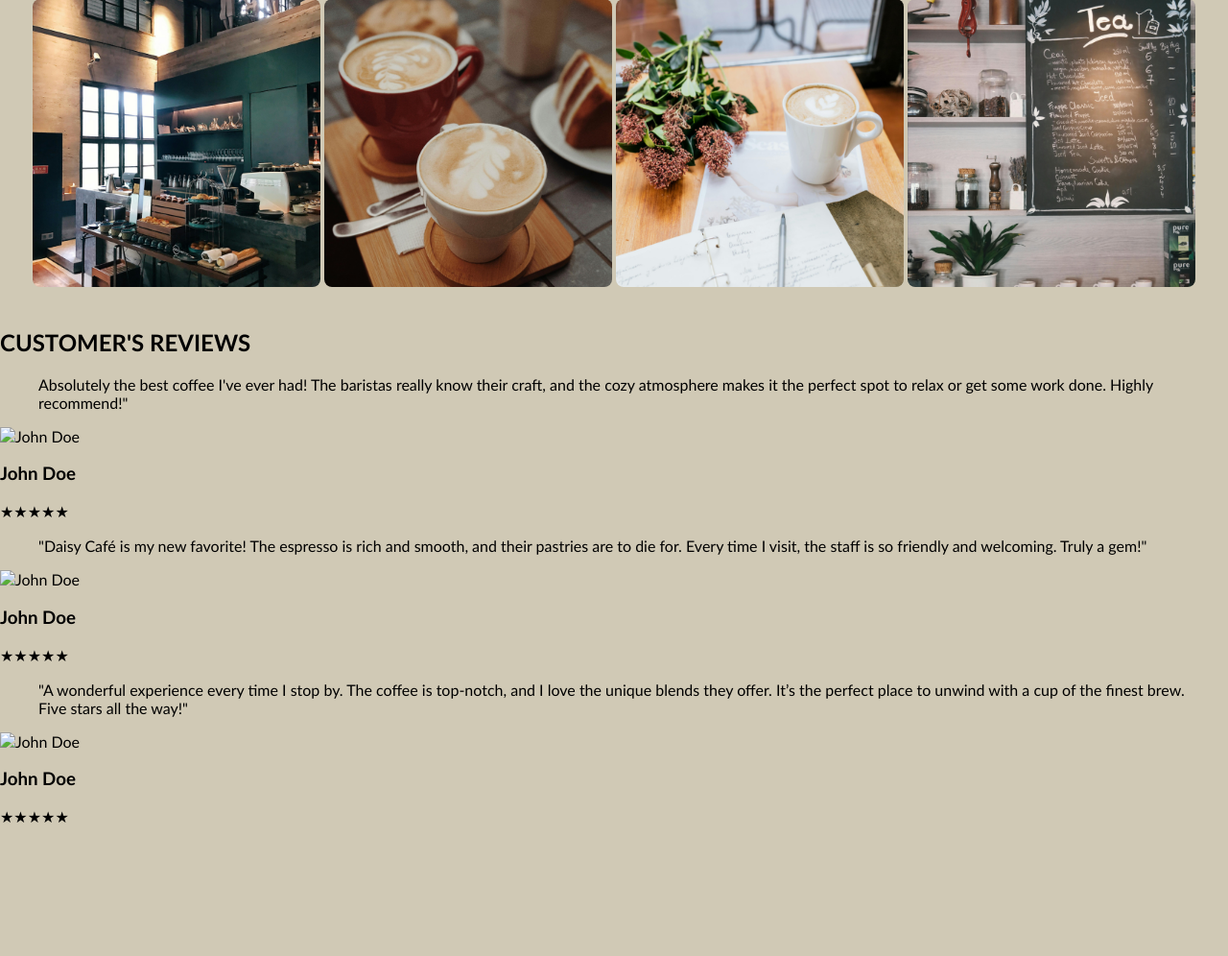
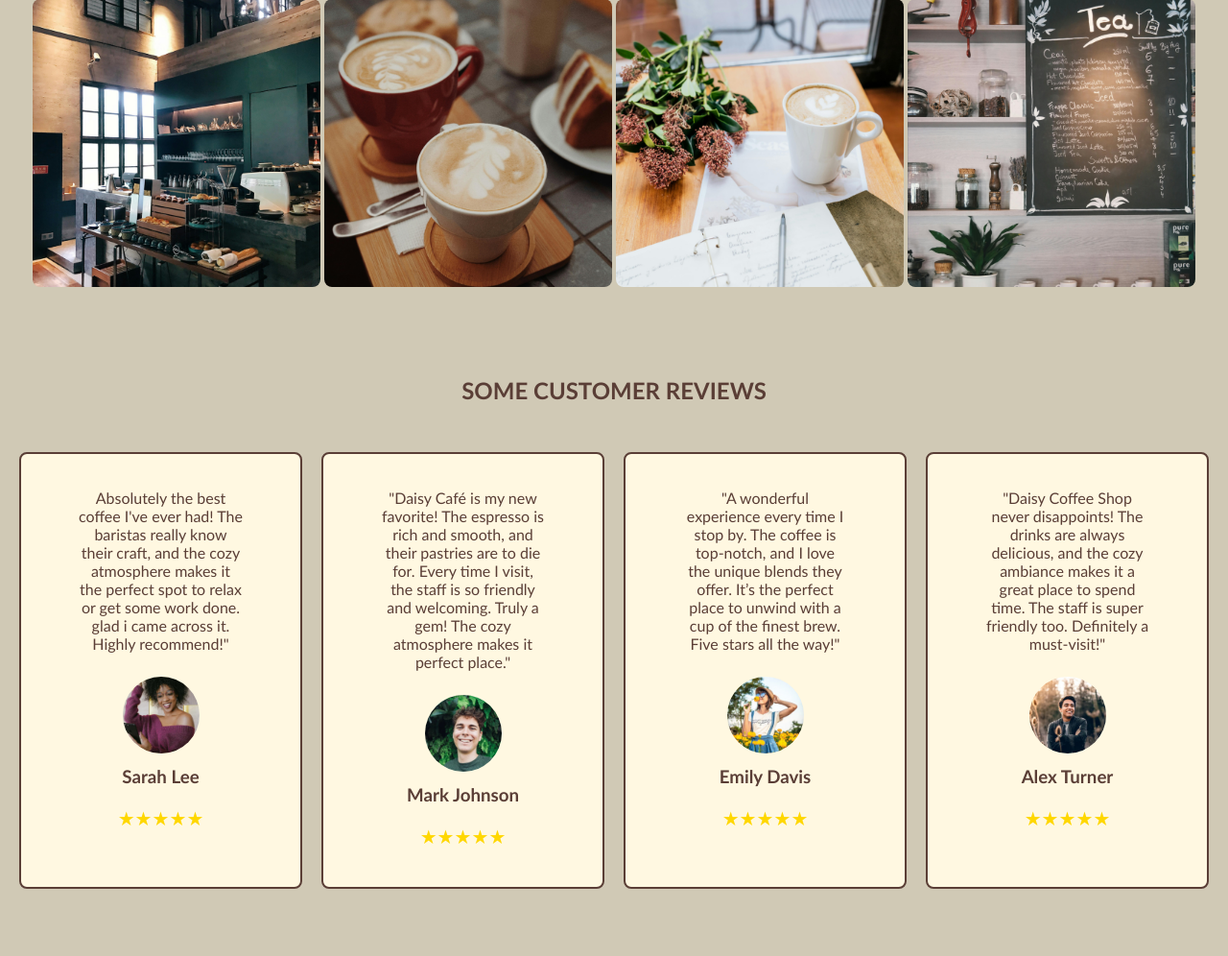
Before and after one commit to OrgesaBerisha/Projekti-Web-Dizajne, a PHP site: page /about.html in a window 1280 px wide. Shown: the part 719-1715 px from the top of the page at 96% size. Before the commit the page ends 1576 px from the top, so only its background shows below. Run offline with PHP 8.4, Linux system fonts and the light colour scheme.

Commit message:
vazhdimi me css per faqen about

```diff
--- a/about.html
+++ b/about.html
@@ -55,32 +55,39 @@
     </section>
 
     <!--Seksioni i "Reviews"-->
-    <section class="main-reviews-section">
-        <h1>CUSTOMER'S REVIEWS</h1>
-        <div class="review-container">
+ <section class="main-reviews-section">
+        <h1> SOME CUSTOMER REVIEWS</h1>
+        <div class="reviews-container">
             <div class="review-card">
                 <blockquote>Absolutely the best coffee I've ever had! The baristas really know their craft,
                     and the cozy atmosphere makes it the perfect spot to relax or get some work done.
-                    Highly recommend!"</blockquote>
-                    <img src="#" alt="John Doe">
-                    <h3>John Doe</h3>
+                    glad i came across it. Highly recommend!"</blockquote>
+                    <img src="img/profile1.png" alt="Sarah Lee">
+                    <h3>Sarah Lee</h3>
                     <p>★★★★★</p>
             </div>
             <div class="review-card">
-                <blockquote>"Daisy Café is my new favorite!
-                    The espresso is rich and smooth, and their pastries are to die for.
-                    Every time I visit, the staff is so friendly and welcoming.
-                    Truly a gem!"</blockquote>
-                    <img src="#" alt="John Doe">
-                    <h3>John Doe</h3>
+                <blockquote>"Daisy Café is my new favorite! The espresso is rich and smooth,
+                    and their pastries are to die for. Every time I visit, the staff is so friendly and welcoming.
+                    Truly a gem! The cozy atmosphere makes it perfect place."</blockquote>
+                    <img src="img/profile2.png" alt="Mark Johnson">
+                    <h3>Mark Johnson</h3>
                     <p>★★★★★</p>
             </div>
             <div class="review-card">
                 <blockquote>"A wonderful experience every time I stop by. The coffee is top-notch,
                     and I love the unique blends they offer. It’s the perfect place to unwind with a cup of the finest brew.
                     Five stars all the way!"</blockquote>
-                    <img src="#" alt="John Doe">
-                    <h3>John Doe</h3>
+                    <img src="img/profile3.png" alt="Emily Davis">
+                    <h3>Emily Davis</h3>
+                    <p>★★★★★</p>
+            </div>
+            <div class="review-card">
+                <blockquote>"Daisy Coffee Shop never disappoints! The drinks are always delicious,
+                    and the cozy ambiance makes it a great place to spend time.
+                    The staff is super friendly too. Definitely a must-visit!"</blockquote>
+                    <img src="img/profile4.png" alt="Alex Turner">
+                    <h3>Alex Turner</h3>
                     <p>★★★★★</p>
             </div>
         </div>
--- a/css/about.css
+++ b/css/about.css
@@ -46,3 +46,59 @@
     height: auto;
     border-radius: 8px;
 }
+
+/*Seksioni i Customer Reviews*/
+.main-reviews-section{
+    text-align: center;
+    padding: 50px 20px;
+    color: #5a3e36;
+}
+
+.reviews-container{
+    display: flex;
+    justify-content: space-around;
+    gap: 20px;
+    flex-wrap: wrap;
+    margin-top: 20px;
+    margin-top: 50px;
+}
+
+.review-card{
+    background-color: #fff8e1;
+    padding: 20px;
+    border-radius: 8px;
+    width: 300px;
+    text-align: center;
+    border: 2px solid #5a3e36;
+    box-sizing: border-box;
+    flex: 1px;
+    margin-bottom: 20px;
+    transition: transform 0.3s ease;
+}
+
+.review-card:hover {
+    transform: scale(1.1);
+}
+
+.review-card blockquote{
+    font-size: 16px;
+    color: #5a3e36;
+    font-style: 'Arial', sans-serif ;
+    margin-bottom: 15px;
+}
+
+.review-card img{
+    width: 80px;
+    height: 80px;
+    border-radius: 50px;
+    margin-top: 10px;
+}
+
+.review-card h3{
+    margin: 10px;
+}
+
+.review-card p{
+    color: gold;
+    font-size: 20px;
+}
```
Also changed, not shown: img/profile1.png (added), img/profile2.png (added), img/profile3.png (added), img/profile4.png (added).
